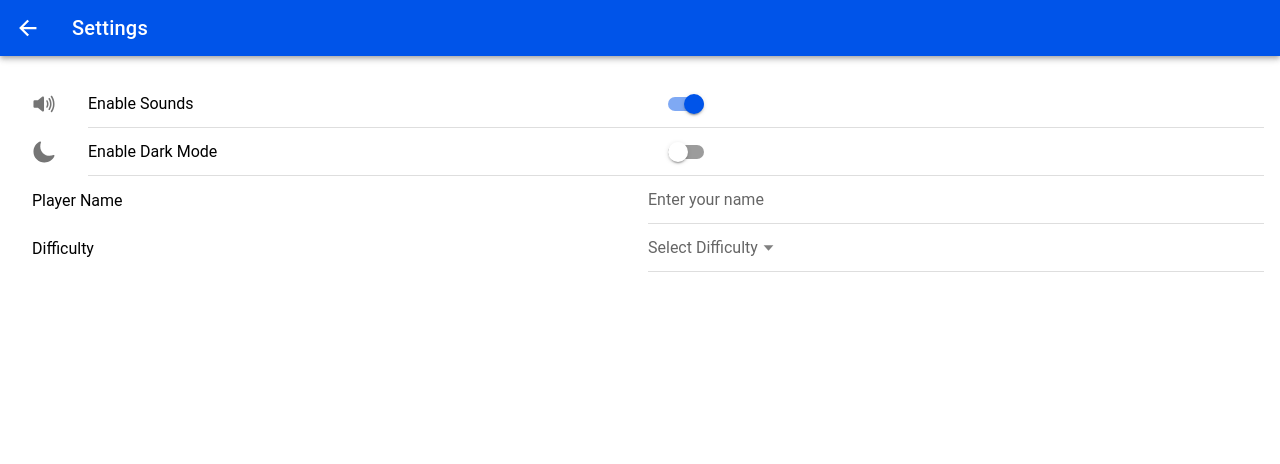
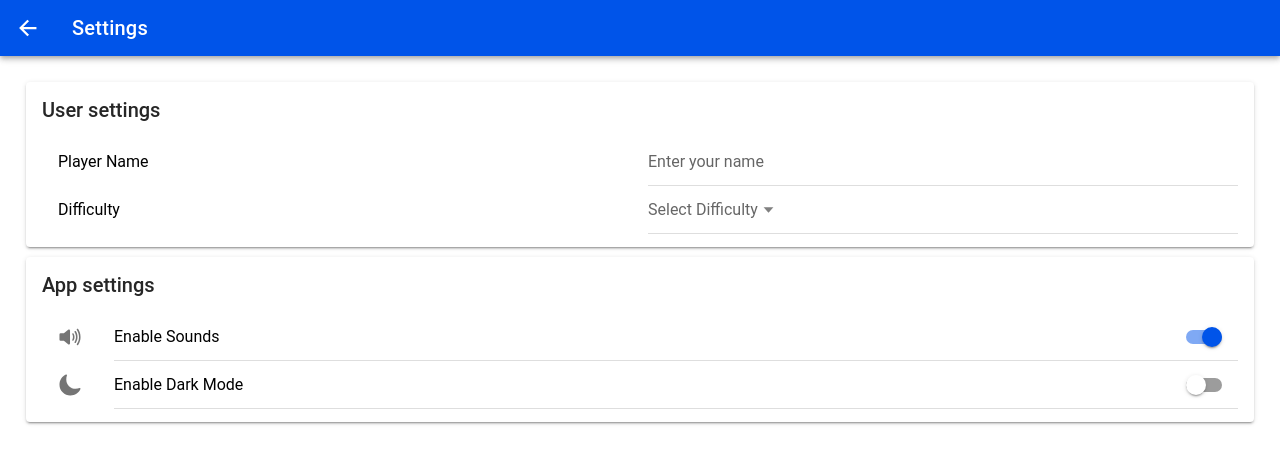
Before and after one commit to Empatixx/mobile-tic-tac-toe, a React (Vite) app: page /settings in a window 1280 px wide. Shown: the top 464 px of the page. Built offline with nearby package versions, Linux system fonts and the light colour scheme.

Commit message:
difficulty AI

```diff
--- a/src/components/GameGrid.tsx
+++ b/src/components/GameGrid.tsx
@@ -64,23 +64,38 @@ const GameGrid: React.FC<GameGridProps> = ({
     useEffect(() => {
         if (!isPlayerTurn) {
             const state = checkIfGameEnded(grid);
-            if (state === 'Progress') { // Check if it's AI's turn and game hasn't ended
+            if (state === 'Progress') { // Check if it's AI's turn and the game hasn't ended
                 console.log('AI moved');
-                // Here, findBestMove should operate on a copy or return data that is used to update the state properly
-                const move = findBestMove();
-                move.then((move: [number, number]) => {
+
+                const startTime = Date.now();
+
+                // This will run the AI calculation and a minimum timeout in parallel
+                const movePromise = findBestMove();
+                const timeoutPromise = new Promise(resolve => setTimeout(resolve, 1000));
+
+                Promise.all([movePromise, timeoutPromise]).then(([move]) => {
+                    if (move) {
                         const [row, col] = move;
-                    setTimeout(() => {
+                        const endTime = Date.now();
+                        const elapsed = endTime - startTime;
+
+                        console.log(`AI calculation and waiting completed in ${elapsed} ms`);
+
+                        // Ensuring no other game state updates have occurred while waiting
+                        if (!isPlayerTurn && checkIfGameEnded(grid) === 'Progress') {
                             if (!aiClickSound.paused) {
                                 aiClickSound.pause();
                                 aiClickSound.currentTime = 0;
                             }
-                        setCellValue(row, col, 'O');  // Ensure setCellValue is designed to manage state properly
+                            setCellValue(row, col, 'O'); // Ensure setCellValue is designed to manage state properly
                             setIsPlayerTurn(true);
                             aiClickSound.play();
                             incrementRound();
-                    }, 1000);
-                }).catch((error: any) => {
+                        }
+                    } else {
+                        console.error("No move returned by AI");
+                    }
+                }).catch(error => {
                     console.error('Error in findBestMove:', error);
                 });
             }
--- a/src/logic/AiPlayer.tsx
+++ b/src/logic/AiPlayer.tsx
@@ -1,5 +1,6 @@
 import {useEffect, useState} from 'react';
 import {CellValue} from "./TicTacToeLogic";
+import {db} from "../db/SettingsDB";
 
 type WorkerArrayType = Worker[];
 
@@ -7,6 +8,22 @@ const useAiPlayer = (grid: CellValue[][], gridSize: number, checkIfGameEnded: (g
     // Determine the number of workers based on the available cores
     const numWorkers = gridSize * gridSize;
     const [workers, setWorkers] = useState<WorkerArrayType>([]);
+    const [simulationsPerMove, setSimulationsPerMove] = useState(100);
+    const stepsPerDifficulty = {
+        'easy': 100,
+        'medium': 300,
+        'hard': 500
+    };
+    // @ts-ignore
+    const difficulty: () => Promise<String> = async () => {
+        return await db.getSetting('difficulty') || 'easy';
+    }
+    difficulty().then((difficultyLevel) => {
+        // @ts-ignore
+        setSimulationsPerMove(stepsPerDifficulty[difficultyLevel.toLowerCase()]);
+        console.log('Difficulty level:', difficultyLevel);
+        console.log('Simulations per move:', simulationsPerMove);
+    });
 
     // Initialize workers on mount and terminate on unmount
     useEffect(() => {
@@ -24,7 +41,7 @@ const useAiPlayer = (grid: CellValue[][], gridSize: number, checkIfGameEnded: (g
             for (let j = 0; j < gridSize; j++) {
                 if (grid[i][j] === null) {
                     if (window.Worker) {
-                        const simulationsPerMove = 900;
+                        // @ts-ignore
                         const workerIndex = (i * gridSize + j) % numWorkers; // Assign each task to a worker in a round-robin fashion
                         const promise = new Promise((resolve, reject) => {
                             const worker = workers[workerIndex];
@@ -55,7 +72,7 @@ const useAiPlayer = (grid: CellValue[][], gridSize: number, checkIfGameEnded: (g
             console.log('All promises settled:', results);
             let bestMove = null;
             let bestScore = -Infinity;
-            const simulationsPerMove = 900;
+            // @ts-ignore
             results.forEach(result => {
                 if (result.status === 'fulfilled') {
                     const {move, winCount} = result.value;
--- a/src/pages/HistoryPage.tsx
+++ b/src/pages/HistoryPage.tsx
@@ -70,7 +70,7 @@ const HistoryPage: React.FC = () => {
         datasets: [
             { label: 'Wins', data: [], borderColor: 'green', backgroundColor: 'rgba(0, 255, 0, 0.5)' },
             { label: 'Losses', data: [], borderColor: 'red', backgroundColor: 'rgba(255, 0, 0, 0.5)' },
-            { label: 'Draws', data: [], borderColor: 'blue', backgroundColor: 'rgba(0, 0, 255, 0.5)' }]
+            { label: 'Draws', data: [], borderColor: 'yellow', backgroundColor: 'rgba(255, 255, 0, 0.5)' }]
     })
     function updateChartData(gameHistories: GameHistory[]) {
         const last7Days = [...Array(7).keys()].map(days => new Date(Date.now() - 86400000 * days));
--- a/src/pages/SettingsPage.tsx
+++ b/src/pages/SettingsPage.tsx
@@ -1,12 +1,30 @@
 // src/pages/SettingsPage.js
-import React, { useEffect, useState } from 'react';
+import React, {useEffect, useState} from 'react';
 import {
-    IonPage, IonHeader, IonToolbar, IonTitle, IonContent, IonList,
-    IonItem, IonLabel, IonToggle, IonIcon, IonButtons, IonBackButton,
-    IonInput, IonSelect, IonSelectOption
+    IonPage,
+    IonHeader,
+    IonToolbar,
+    IonTitle,
+    IonContent,
+    IonList,
+    IonItem,
+    IonLabel,
+    IonToggle,
+    IonIcon,
+    IonButtons,
+    IonBackButton,
+    IonInput,
+    IonSelect,
+    IonSelectOption,
+    IonItemGroup,
+    IonItemDivider,
+    IonCard,
+    IonCardHeader,
+    IonCardTitle,
+    IonCardContent, IonButton
 } from '@ionic/react';
-import { moon, notifications, volumeHigh } from 'ionicons/icons';
-import { db } from '../db/SettingsDB';
+import {moon, notifications, volumeHigh} from 'ionicons/icons';
+import {db} from '../db/SettingsDB';
 
 const SettingsPage: React.FC = () => {
     const [playerName, setPlayerName] = useState('');
@@ -37,35 +55,24 @@ const SettingsPage: React.FC = () => {
             <IonHeader>
                 <IonToolbar color="primary">
                     <IonButtons slot="start">
-                        <IonBackButton defaultHref="/" />
+                        <IonBackButton defaultHref="/"/>
                     </IonButtons>
                     <IonTitle>Settings</IonTitle>
                 </IonToolbar>
             </IonHeader>
             <IonContent className="ion-padding">
-                <IonList>
-                    <IonItem>
-                        <IonIcon slot="start" icon={volumeHigh} />
-                        <IonLabel>Enable Sounds</IonLabel>
-                        <IonToggle checked={audioEnabled} onIonChange={e => {
-                            setAudioEnabled(e.detail.checked);
-                            handleSaveSetting('audioEnabled', e.detail.checked.toString());
-                        }} />
-                    </IonItem>
-                    <IonItem>
-                        <IonIcon slot="start" icon={moon} />
-                        <IonLabel>Enable Dark Mode</IonLabel>
-                        <IonToggle checked={darkMode} onIonChange={e => {
-                            setDarkMode(e.detail.checked);
-                            handleSaveSetting('darkMode', e.detail.checked.toString());
-                        }} />
-                    </IonItem>
+                <IonCard>
+                    <IonCardHeader>
+                        <IonCardTitle>User settings</IonCardTitle>
+                    </IonCardHeader>
+                    <IonCardContent>
+                        <IonItemGroup>
                             <IonItem>
                                 <IonLabel slot="start">Player Name</IonLabel>
                                 <IonInput placeholder="Enter your name" value={playerName} onIonChange={e => {
                                     setPlayerName(e.detail.value!);
                                     handleSaveSetting('playerName', e.detail.value!);
-                        }} />
+                                }}/>
                             </IonItem>
                             <IonItem>
                                 <IonLabel slot="start">Difficulty</IonLabel>
@@ -73,12 +80,39 @@ const SettingsPage: React.FC = () => {
                                     setDifficulty(e.detail.value);
                                     handleSaveSetting('difficulty', e.detail.value);
                                 }}>
-                            <IonSelectOption style={{ color: 'green' }} value="easy">Easy</IonSelectOption>
-                            <IonSelectOption style={{ color: 'yellow' }} value="medium">Medium</IonSelectOption>
-                            <IonSelectOption style={{ color: 'red' }} value="hard">Hard</IonSelectOption>
+                                    <IonSelectOption style={{color: 'green'}} value="easy">Easy</IonSelectOption>
+                                    <IonSelectOption style={{color: 'yellow'}} value="medium">Medium</IonSelectOption>
+                                    <IonSelectOption style={{color: 'red'}} value="hard">Hard</IonSelectOption>
                                 </IonSelect>
                             </IonItem>
-                </IonList>
+                        </IonItemGroup>
+                    </IonCardContent>
+                </IonCard>
+                <IonCard>
+                    <IonCardHeader>
+                        <IonCardTitle>App settings</IonCardTitle>
+                    </IonCardHeader>
+                    <IonCardContent>
+                        <IonItemGroup>
+                            <IonItem>
+                                <IonIcon slot="start" icon={volumeHigh}/>
+                                <IonLabel>Enable Sounds</IonLabel>
+                                <IonToggle slot="end" checked={audioEnabled} onIonChange={e => {
+                                    setAudioEnabled(e.detail.checked);
+                                    handleSaveSetting('audioEnabled', e.detail.checked.toString());
+                                }}/>
+                            </IonItem>
+                            <IonItem>
+                                <IonIcon slot="start" icon={moon}/>
+                                <IonLabel>Enable Dark Mode</IonLabel>
+                                <IonToggle slot="end" checked={darkMode} onIonChange={e => {
+                                    setDarkMode(e.detail.checked);
+                                    handleSaveSetting('darkMode', e.detail.checked.toString());
+                                }}/>
+                            </IonItem>
+                        </IonItemGroup>
+                    </IonCardContent>
+                </IonCard>
             </IonContent>
         </IonPage>
     );
```
Lines whose indentation alone changed are shown as unchanged.
